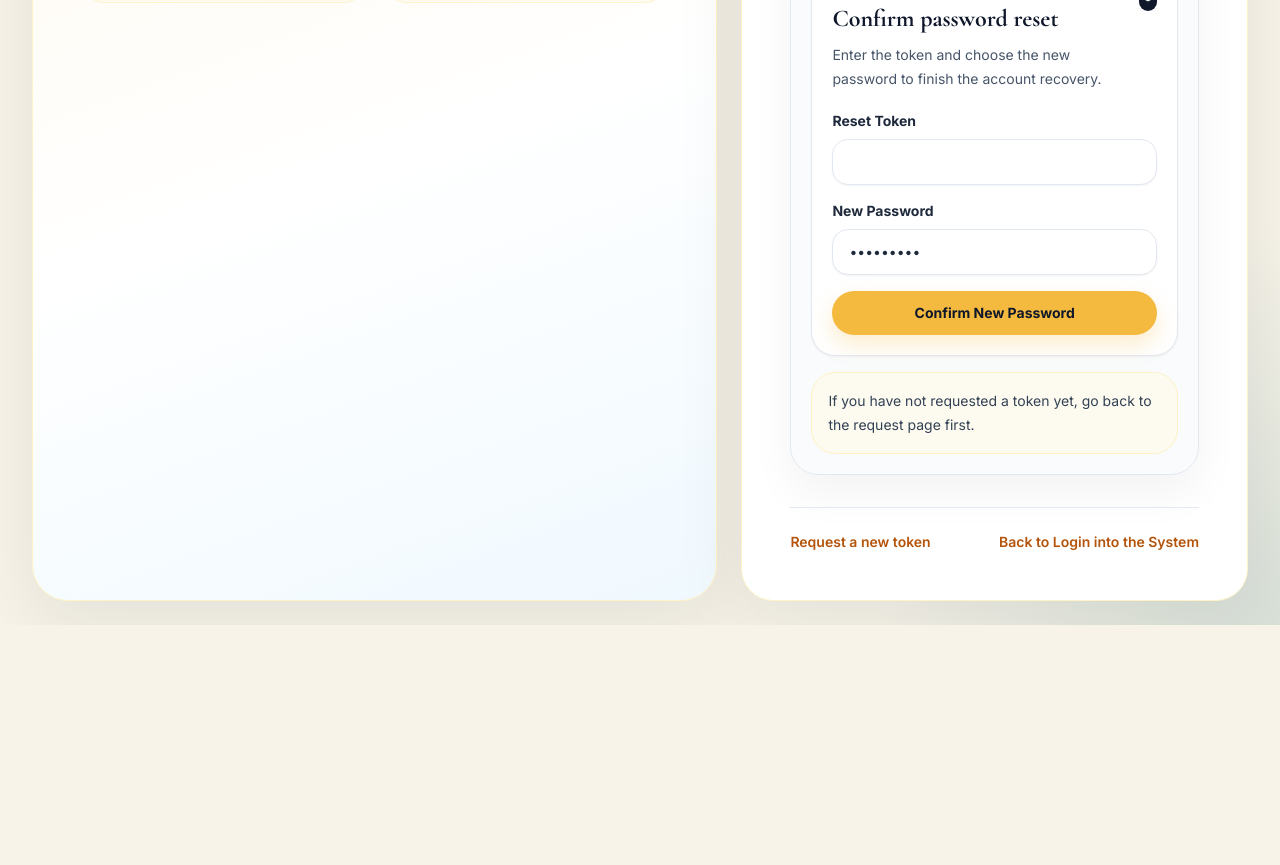
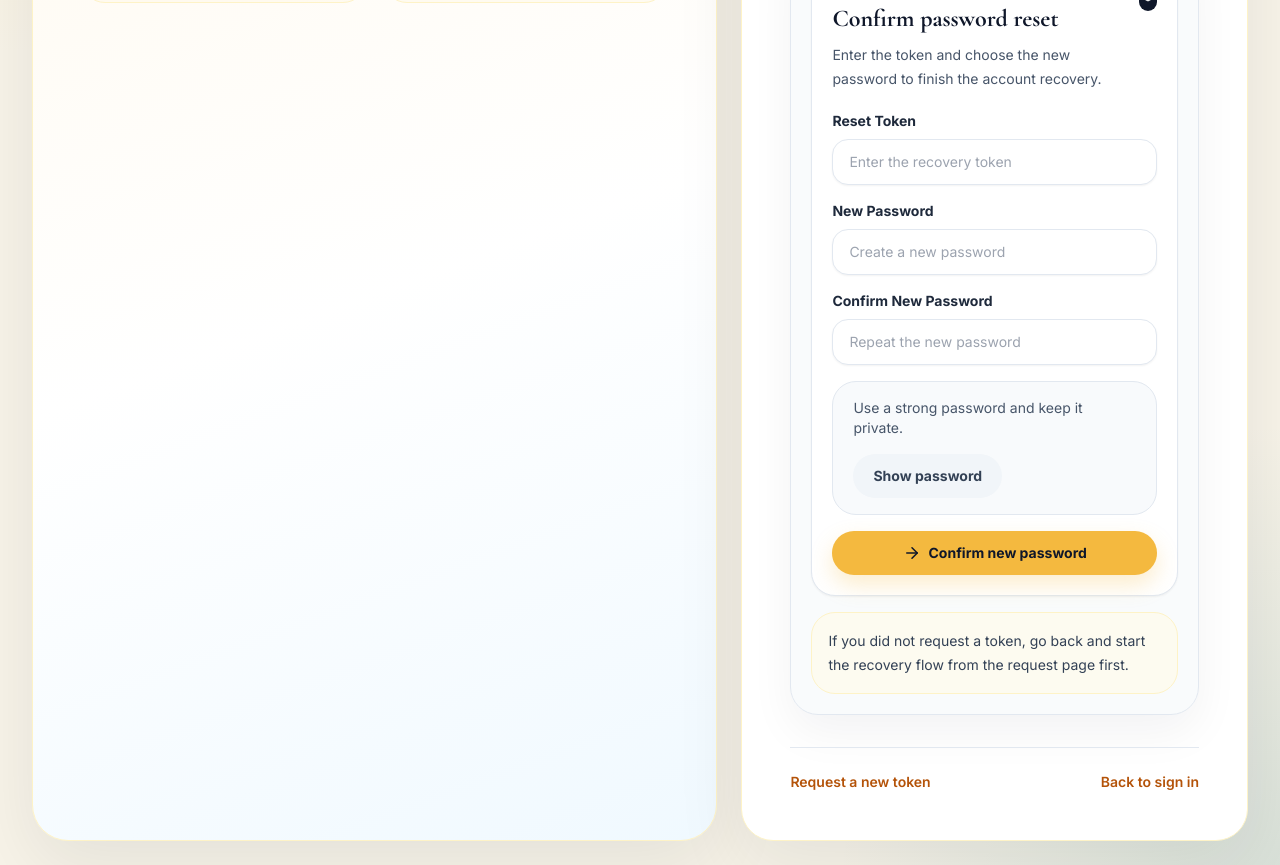
Before and after one commit to Don-tresor05/NGOFundFrontend, a React (Vite) app: page /reset-password/confirm in a window 1280 px wide. Shown: the part 460-1325 px from the top of the page. Before the commit the page ends 1085 px from the top, so only its background shows below. Built offline with nearby package versions, Linux system fonts and the light colour scheme; no server answers.

Commit message:
feat: harden password reset confirmation

```diff
--- a/src/pages/ConfirmPasswordPage.tsx
+++ b/src/pages/ConfirmPasswordPage.tsx
@@ -1,6 +1,6 @@
 import { FormEvent, useMemo, useState } from 'react';
-import { Link, useLocation, useNavigate } from 'react-router-dom';
-import { KeyRound, ShieldCheck } from 'lucide-react';
+import { Link, useLocation } from 'react-router-dom';
+import { ArrowRight, KeyRound, ShieldCheck } from 'lucide-react';
 import { BrandLogo } from '../components/BrandLogo';
 import { Button } from '../components/Button';
 import { HighlightedText } from '../components/HighlightedText';
@@ -12,12 +12,14 @@ type ResetLocationState = {
 };
 
 export function ConfirmPasswordPage() {
-  const navigate = useNavigate();
   const location = useLocation();
   const confirmPasswordReset = useAuthStore((state) => state.confirmPasswordReset);
   const { email, token: initialToken } = (location.state ?? {}) as ResetLocationState;
   const [token, setToken] = useState(initialToken ?? '');
-  const [newPassword, setNewPassword] = useState('demo12345');
+  const [newPassword, setNewPassword] = useState('');
+  const [confirmNewPassword, setConfirmNewPassword] = useState('');
+  const [showPassword, setShowPassword] = useState(false);
+  const [isSubmitting, setIsSubmitting] = useState(false);
   const [statusMessage, setStatusMessage] = useState<string | null>(null);
   const [errorMessage, setErrorMessage] = useState<string | null>(null);
 
@@ -30,14 +32,40 @@ export function ConfirmPasswordPage() {
 
   const handleConfirm = async (event: FormEvent<HTMLFormElement>) => {
     event.preventDefault();
+    const trimmedToken = token.trim();
+    const trimmedPassword = newPassword.trim();
+
+    if (!trimmedToken) {
+      setErrorMessage('Enter the reset token before continuing.');
+      setStatusMessage(null);
+      return;
+    }
+
+    if (trimmedPassword.length < 10) {
+      setErrorMessage('New password must be at least 10 characters long.');
+      setStatusMessage(null);
+      return;
+    }
+
+    if (trimmedPassword !== confirmNewPassword.trim()) {
+      setErrorMessage('Passwords do not match.');
+      setStatusMessage(null);
+      return;
+    }
+
+    setIsSubmitting(true);
     try {
-      const message = await confirmPasswordReset(token, newPassword);
+      const message = await confirmPasswordReset(trimmedToken, trimmedPassword);
       setStatusMessage(message);
       setErrorMessage(null);
-      navigate('/login');
+      setToken('');
+      setNewPassword('');
+      setConfirmNewPassword('');
     } catch (error) {
       setErrorMessage(error instanceof Error ? error.message : 'Could not confirm password reset.');
       setStatusMessage(null);
+    } finally {
+      setIsSubmitting(false);
     }
   };
 
@@ -108,25 +136,50 @@ export function ConfirmPasswordPage() {
               <form onSubmit={handleConfirm} className="mt-5 space-y-4">
                 <label className="form-group">
                   <span className="form-label">Reset Token</span>
-                  <input className="form-control" value={token} onChange={(event) => setToken(event.target.value)} />
+                  <input
+                    className="form-control"
+                    autoComplete="one-time-code"
+                    value={token}
+                    placeholder="Enter the recovery token"
+                    onChange={(event) => setToken(event.target.value)}
+                  />
                 </label>
                 <label className="form-group">
                   <span className="form-label">New Password</span>
                   <input
                     className="form-control"
-                    type="password"
+                    type={showPassword ? 'text' : 'password'}
+                    autoComplete="new-password"
                     value={newPassword}
+                    placeholder="Create a new password"
                     onChange={(event) => setNewPassword(event.target.value)}
                   />
                 </label>
-                <Button type="submit" block>
-                  Confirm New Password
+                <label className="form-group">
+                  <span className="form-label">Confirm New Password</span>
+                  <input
+                    className="form-control"
+                    type={showPassword ? 'text' : 'password'}
+                    autoComplete="new-password"
+                    value={confirmNewPassword}
+                    placeholder="Repeat the new password"
+                    onChange={(event) => setConfirmNewPassword(event.target.value)}
+                  />
+                </label>
+                <div className="flex flex-wrap items-center justify-between gap-4 rounded-[1.5rem] border border-slate-200 bg-slate-50 px-5 py-4 text-sm text-slate-600">
+                  <span>Use a strong password and keep it private.</span>
+                  <Button type="button" variant="ghost" onClick={() => setShowPassword((value) => !value)}>
+                    {showPassword ? 'Hide password' : 'Show password'}
+                  </Button>
+                </div>
+                <Button type="submit" block icon={ArrowRight} disabled={isSubmitting}>
+                  {isSubmitting ? 'Updating password...' : 'Confirm new password'}
                 </Button>
               </form>
             </div>
 
             <div className="mt-4 auth-note-card">
-              If you have not requested a token yet, go back to the request page first.
+              If you did not request a token, go back and start the recovery flow from the request page first.
             </div>
           </div>
 
@@ -138,7 +191,7 @@ export function ConfirmPasswordPage() {
               Request a new token
             </Link>
             <Link to="/login" className="font-semibold text-amber-700">
-              Back to Login into the System
+              Back to sign in
             </Link>
           </div>
         </section>
```
